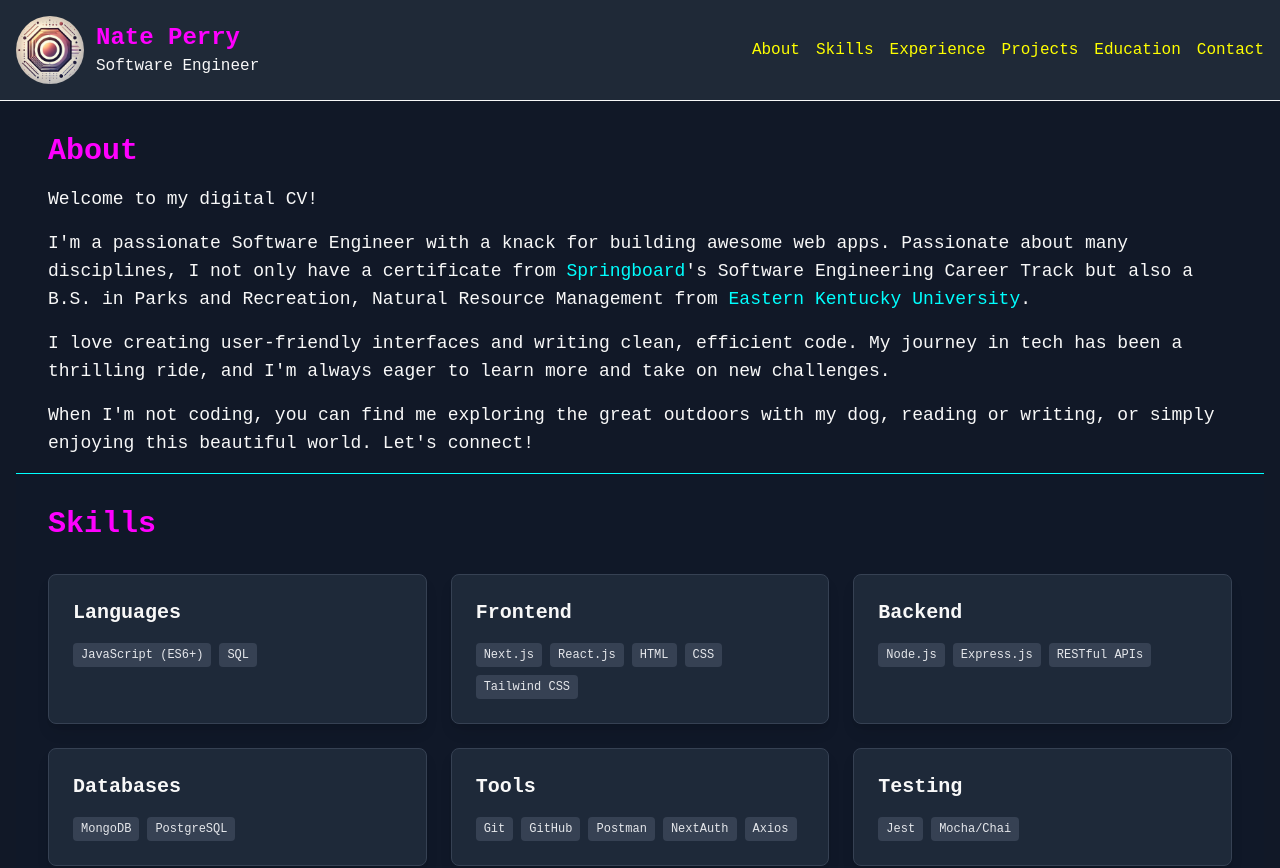
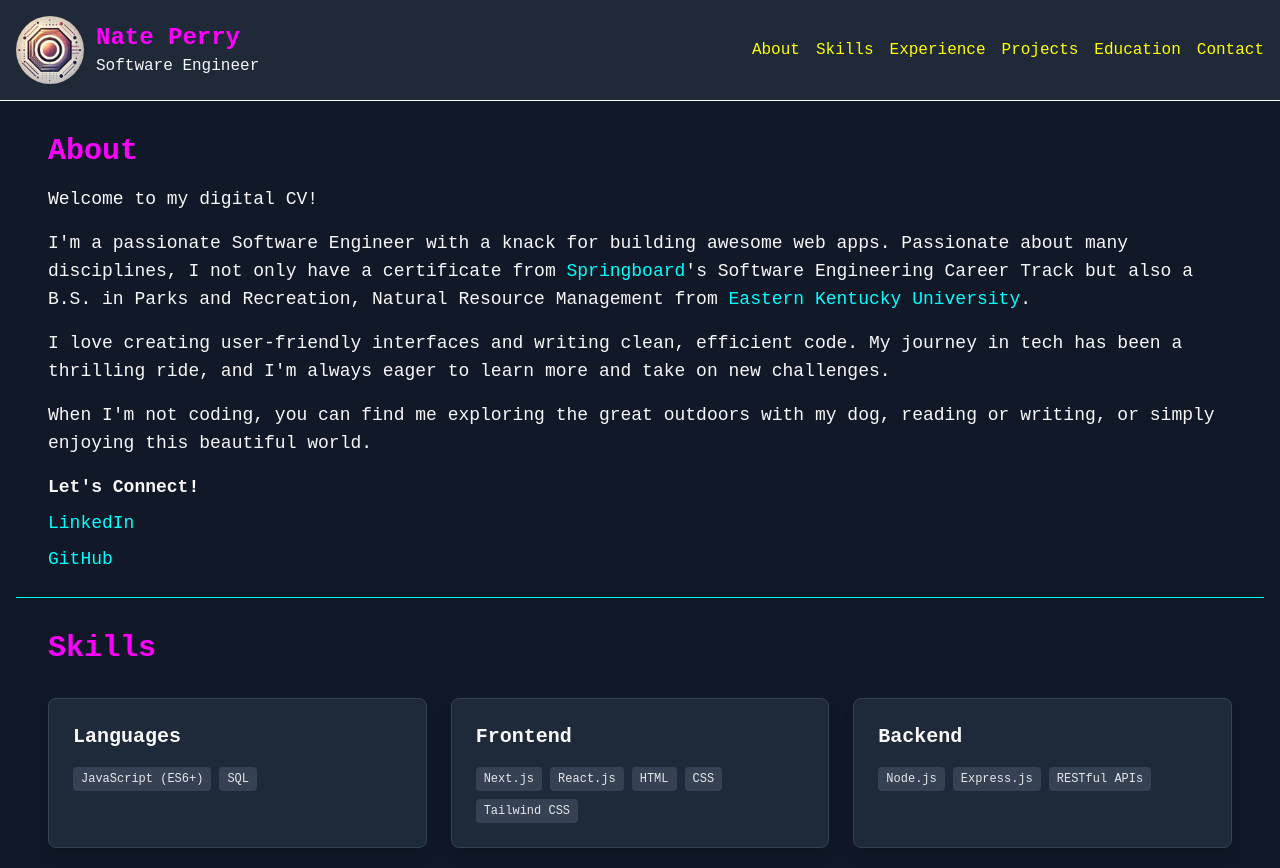
Before and after one commit to natep1123/Digital-CV, a Next.js app: page / in a window 1280 px wide. Shown: the top 868 px of the page. Built offline with nearby package versions, Linux system fonts and the light colour scheme.

Commit message:
Added Let'sConnect section in About, updated styling for Header and Projects

```diff
--- a/src/components/About.jsx
+++ b/src/components/About.jsx
@@ -5,8 +5,8 @@ export default function About() {
       className="py-4 border-b border-[#00ffff] px-4 sm:px-6 lg:px-8"
     >
       <h2 className="text-3xl font-bold text-[#ff00ff] mb-4">About</h2>
-      <p className="text-lg text-[#f8f8f8] mb-4">Welcome to my digital CV!</p>
-      <p className="text-lg text-[#f8f8f8] mb-4">
+      <p className="text-lg mb-4">Welcome to my digital CV!</p>
+      <p className="text-lg mb-4">
         I'm a passionate Software Engineer with a knack for building awesome web
         apps. Passionate about many disciplines, I not only have a certificate
         from{" "}
@@ -30,16 +30,40 @@ export default function About() {
         </a>
         .
       </p>
-      <p className="text-lg text-[#f8f8f8] mb-4">
+      <p className="text-lg mb-4">
         I love creating user-friendly interfaces and writing clean, efficient
         code. My journey in tech has been a thrilling ride, and I'm always eager
         to learn more and take on new challenges.
       </p>
-      <p className="text-lg text-[#f8f8f8]">
+      <p className="text-lg mb-4">
         When I'm not coding, you can find me exploring the great outdoors with
         my dog, reading or writing, or simply enjoying this beautiful world.
-        Let's connect!
       </p>
+      <div>
+        <h3 className="text-lg font-semibold mb-2">Let's Connect!</h3>
+        <ul>
+          <li className="mb-2">
+            <a
+              href="https://www.linkedin.com/in/nathaniel-perry-646bb4326/"
+              target="_blank"
+              rel="noopener noreferrer"
+              className="text-[#00ffff] hover:underline text-lg"
+            >
+              LinkedIn
+            </a>
+          </li>
+          <li className="mb-2">
+            <a
+              href="https://www.github.com/natep1123"
+              target="_blank"
+              rel="noopener noreferrer"
+              className="text-[#00ffff] hover:underline text-lg"
+            >
+              GitHub
+            </a>
+          </li>
+        </ul>
+      </div>
     </section>
   );
 }
--- a/src/components/Header.jsx
+++ b/src/components/Header.jsx
@@ -14,6 +14,7 @@ export default function Header() {
   return (
     <header className="bg-[#1f2937] border-b border-[#f8f8f8] sticky top-0 z-10 py-4">
       <div className="mx-auto max-w-7xl px-4 flex justify-between items-center">
+        <Link href="/">
           <div className="flex items-center gap-3">
             <img
               src="github-profile.png"
@@ -21,14 +22,13 @@ export default function Header() {
               className="h-12 w-12 rounded-full object-cover md:h-17 md:w-17"
             />
             <div>
-            <h1 className="text-xl font-bold md:text-2xl">
-              <Link href="/" className="text-[#ff00ff]">
+              <h1 className="text-xl font-bold md:text-2xl text-[#ff00ff]">
                 Nate Perry
-              </Link>
               </h1>
               <p className="text-sm md:text-base">Software Engineer</p>
             </div>
           </div>
+        </Link>
 
         {/* Hamburger Menu for Mobile */}
         <button
--- a/src/components/Projects.jsx
+++ b/src/components/Projects.jsx
@@ -40,6 +40,8 @@ export default function Projects() {
                   ))}
                 </ul>
               </div>
+              <div>
+                <h4 className="text-sm font-semibold ">Check It Out:</h4>
                 <ul>
                   {project.githubRepo ? (
                     <li>
@@ -67,6 +69,7 @@ export default function Projects() {
                   ) : null}
                 </ul>
               </div>
+            </div>
           ))}
         </div>
       </div>
```
Lines whose indentation alone changed are shown as unchanged.
